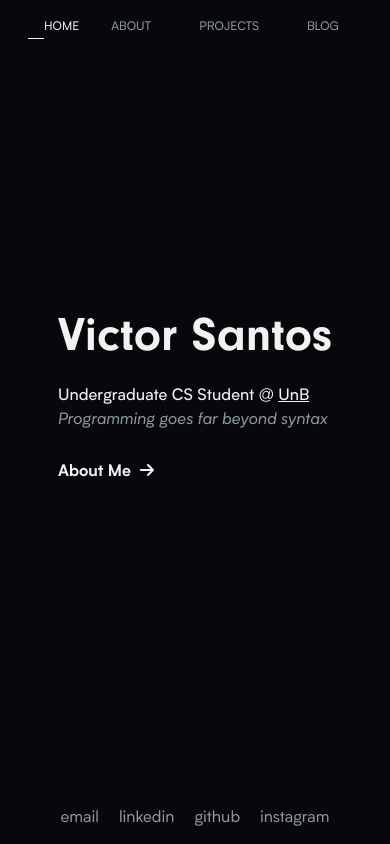
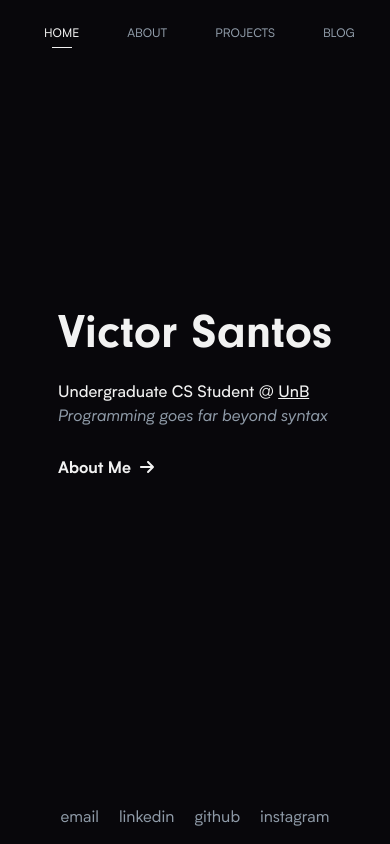
Before and after one commit to tilnoene/tilnoene.com, a Next.js app: page / in a window 390 px wide. Built offline with nearby package versions, Linux system fonts and the light colour scheme.

Commit message:
fix: Fix header responsivity

```diff
--- a/src/app/components/Navbar.tsx
+++ b/src/app/components/Navbar.tsx
@@ -16,7 +16,7 @@ export default function Navbar() {
   const currentPathname = usePathname()
 
   return (
-    <div className="pl-2 mb-12 max-h-full overflow-x-scroll">
+    <div className="pl-2 mb-12 max-h-full overflow-x-scroll no-scrollbar">
       <header>
         <nav className="w-full">
           <ul className="flex gap-4 w-fit ml-auto mr-auto py-3">
@@ -24,24 +24,24 @@ export default function Navbar() {
               const path = page === 'Home' ? '/' : `/${page.toLowerCase()}`
 
               return (
-                <li key={page}>
+                <li key={page} className="hover:bg-hover transition-colors py-3 px-4 rounded cursor-pointer flex items-center relative">
                   <Link
                     href={path}
                     passHref
-                    className={`relative uppercase hover:bg-hover transition-colors py-3 px-4 rounded font-body no-underline text-xs text-secondary transition-color ${
+                    className={`uppercase font-body no-underline text-xs mt-0.5 ${
                       currentPathname === path
-                        ? '[&_span]:text-primary underline'
-                        : ''
+                        ? 'text-primary'
+                        : 'text-secondary'
                     }`}
                   >
-                    <span>{page}</span>
+                    {page}
+                  </Link>
 
-                    {currentPathname === path && (
-                      <div className="absolute w-full h-[1px] mt-0.5 flex justify-center">
-                        <div className="w-5 h-[1px] bg-primary" />
-                      </div>
-                    )}
-                  </Link>
+                  {currentPathname === path && (
+                    <div className="absolute w-full h-[1px] bottom-1.5 left-0 flex justify-center">
+                      <div className="w-5 h-[1px] bg-primary" />
+                    </div>
+                  )}
                 </li>
               )
             })}
--- a/src/app/globals.css
+++ b/src/app/globals.css
@@ -32,3 +32,15 @@
 
 @tailwind components;
 @tailwind utilities;
+
+@layer utilities {
+  /* Chrome, Safari and Opera */
+  .no-scrollbar::-webkit-scrollbar {
+    display: none;
+  }
+
+  .no-scrollbar {
+    -ms-overflow-style: none; /* IE and Edge */
+    scrollbar-width: none; /* Firefox */
+  }
+}
```
